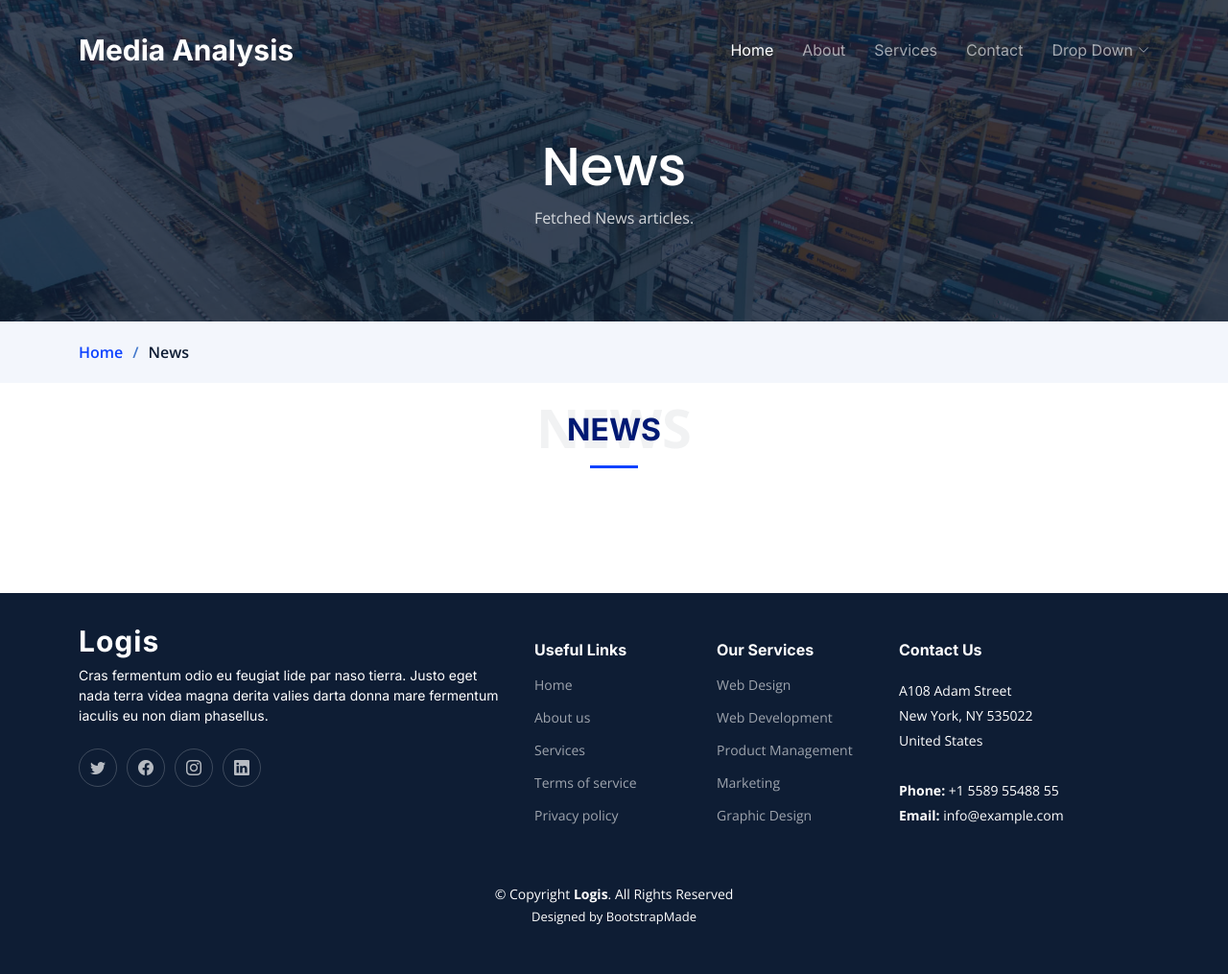
After one commit to HarshalAbhayKausadikar/SE_PROJECT, a Flask app: template templates/csv.html in a window 1280 px wide. The commit adds this page. Shown: the whole page at 96% size. Run offline with Flask 2, Linux system fonts and the light colour scheme; the template is opened without the code that fills it, so the values that code supplies are empty; some libraries are stand-ins or nearby versions.

Commit message:
news box

```diff
--- a/app.py
+++ b/app.py
@@ -55,7 +55,13 @@ def home():
 
                 # Write the data to the CSV file
                 writer.writerow([title, description, source, url, published_at])
-                # return company_name
+
+        with open('news_data.csv', 'r') as file:
+            rows=[]
+            reader = csv.DictReader(file)
+            for row in reader:
+                rows.append(row)
+        return render_template('csv.html',rows=rows)
 
 
     return render_template('index.html')
--- /dev/null
+++ b/templates/csv.html
@@ -0,0 +1,66 @@
+{% extends "layout.html" %}
+
+{% block body %}
+
+    <main id="main">
+
+        <!-- ======= Breadcrumbs ======= -->
+        <div class="breadcrumbs">
+        <div class="page-header d-flex align-items-center" style="background-image: url({{ url_for('static',filename='assets/img/page-header.jpg') }})">
+            <div class="container position-relative">
+            <div class="row d-flex justify-content-center">
+                <div class="col-lg-6 text-center">
+                <h2>News</h2>
+                <p>Fetched News articles.</p>
+                </div>
+            </div>
+            </div>
+        </div>
+        <nav>
+            <div class="container">
+            <ol>
+                <li><a href="/">Home</a></li>
+                <li>News</li>
+            </ol>
+            </div>
+        </nav>
+        </div>
+
+
+        <section id="service" class="services pt-0">
+            <div class="container" data-aos="fade-up">
+
+              <div class="section-header">
+                <span>News</span>
+                <h2>News</h2>
+
+              </div>
+
+              <div>
+
+                {% for row in rows %}
+                    <div class="row gy-4">
+                        <div class="col-lg-4 col-md-6" data-aos="fade-up" data-aos-delay="100">
+                            <div class="card">
+                                <!-- <div class="card-img">
+                                    <img src="{{ url_for('static',filename='assets/img/storage-service.jpg') }}" alt="" class="img-fluid">
+                                </div> -->
+                                <h3><a href= {{ row['URL'] }} target="_blank" class="stretched-link">{{ row['Title'] }}  </a></h3>
+                                <p> {{ row['Description'] }} </p>
+                            </div>
+                        </div>
+
+                    </div>
+                {% endfor %}
+
+              </div>
+
+
+            </div>
+        </section>
+
+    </main>
+
+
+
+{% endblock %}
```
Also changed, not shown: scrape.py (deleted, +0 -33 lines), static/assets/css/main.css (line endings or trailing spaces), 1 other file.
